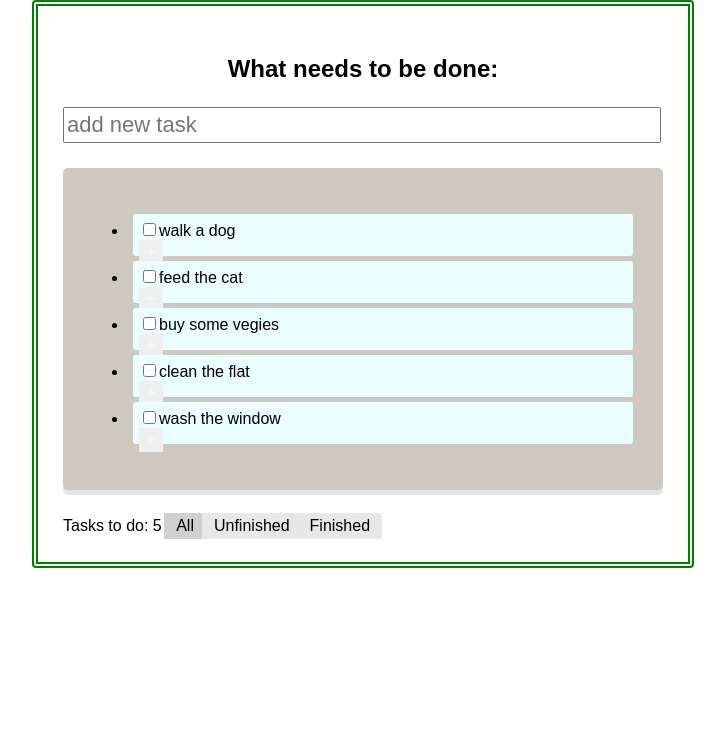
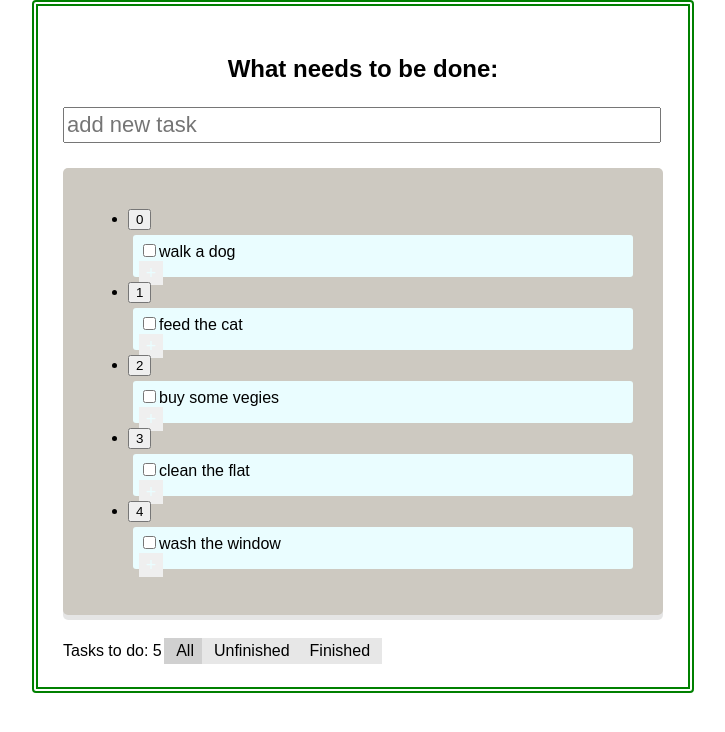
Before and after one commit to segatank/to-do-list-react, a React (Create React App) app: page / in a window 1280 px wide. Shown: the top 732 px of the page, without its empty margins (277-1002 px from the left). Built offline with nearby package versions, Linux system fonts and the light colour scheme.

Commit message:
made component singletask stateless, added handler for deleting tasks from the list

```diff
--- a/src/AppWrapper/TasksContainer/SingleTask/SingleTask.js
+++ b/src/AppWrapper/TasksContainer/SingleTask/SingleTask.js
@@ -5,16 +5,14 @@ const removeTask = (index) => {
   console.log(index)
 }
 
-class SingleTask extends Component {
-  render() {
+function SingleTask (props) {
     return (
         <div className="container-list-single-item">
           <input type="checkbox"/>
-          <label>{this.props.taskName}</label>
-          <button className="item-button_hidden" onClick={removeTask.bind(null, this.props.taskName)}>+</button>
+          <label>{props.taskName}</label>
+          <button className="item-button_hidden" onClick={props.onClick.bind(this)}>+</button>
         </div>
     );
-  }
 }
 
 export default SingleTask;
--- a/src/AppWrapper/TasksContainer/TasksContainer.js
+++ b/src/AppWrapper/TasksContainer/TasksContainer.js
@@ -6,15 +6,22 @@ import './TasksContainer.css';
 class TasksContainer extends Component {
 
   render() {
-    const arrAfterFiltering = this.props.tasksFiltered === "all"
-                                ? this.props.tasksList
-                                : this.props.tasksList.filter((element) => element.status === this.props.tasksFiltered)
+    const arrAfterFiltering = this.props.tasksInfo.filter === "all"
+                                ? this.props.tasksInfo.listOfTasks
+                                : this.props.tasksInfo.listOfTasks.filter(
+                                  element => element.status === this.props.tasksInfo.filter)
     const isItems = arrAfterFiltering.length > 0;
     const resultList = [];
     for (let i=0; i < arrAfterFiltering.length; i++) {
       resultList.push(
         <li key={i.toString()}>
-          <SingleTask taskNumber={i} taskName={arrAfterFiltering[i].taskName}/>
+          <input type="button"
+            value={arrAfterFiltering[i].taskNumber}
+              onClick={this.props.onClick.bind(this)}/>
+          <SingleTask
+            taskNumber={arrAfterFiltering[i].taskNumber}
+            taskName={arrAfterFiltering[i].taskName}
+            onClick={this.props.onClick.bind(null, this.props.onClick)}/>
         </li>
       );
     }
--- a/src/AppWrapper/TodoAppWrapper.js
+++ b/src/AppWrapper/TodoAppWrapper.js
@@ -12,15 +12,16 @@ class TodoAppWrapper extends Component {
 
     this.state = {
       listOfTasks : [
-        {taskName: "walk a dog", status: "unfinished"},
-        {taskName: "feed the cat", status: "finished"},
-        {taskName: "buy some vegies", status: "unfinished"},
-        {taskName: "clean the flat", status: "finished"},
-        {taskName: "wash the window", status: "finished"},
+        {taskName: "walk a dog", taskNumber: 0, status: "unfinished", },
+        {taskName: "feed the cat", taskNumber: 1, status: "finished"},
+        {taskName: "buy some vegies", taskNumber: 2, status: "unfinished"},
+        {taskName: "clean the flat", taskNumber: 3, status: "finished"},
+        {taskName: "wash the window", taskNumber: 4, status: "finished"},
       ],
       filter : "all"
     }
     this.handleAddTask = this.handleAddTask.bind(this)
+    this.handleRemoveTask = this.handleRemoveTask.bind(this)
     this.handleFilterTasks = this.handleFilterTasks.bind(this)
   }
 
@@ -36,6 +37,7 @@ class TodoAppWrapper extends Component {
 
         const task = {
           taskName: event.target.value,
+          taskNumber: this.state.listOfTasks.length || 0,
           status: "unfinished"
         };
 
@@ -45,6 +47,20 @@ class TodoAppWrapper extends Component {
 
         document.getElementById("newTaskInput").value = '';
       }
+  }
+
+  handleRemoveTask (event) {
+    const tmpArr = this.state.listOfTasks;
+
+    if (tmpArr && tmpArr.length>0) {
+      const resultArr = tmpArr.filter(
+        arrItem => Number(arrItem.taskNumber) !== Number(event.target.value)
+      );
+
+      this.setState({
+        listOfTasks: resultArr
+      });
+    }
   }
 
   handleFilterTasks (event) {
@@ -57,7 +73,7 @@ class TodoAppWrapper extends Component {
     return (
       <section className="to-do-list_main-wrapper">
         <AddTaskField onClick={this.handleAddTask} />
-        <TasksContainer tasksList={this.state.listOfTasks} tasksFiltered={this.state.filter}/>
+        <TasksContainer tasksInfo={this.state} onClick={this.handleRemoveTask}/>
         <TasksFooter totalTasks={this.state.listOfTasks.length} onClick={this.handleFilterTasks} filter={this.state.filter}/>
       </section>
     );
```
